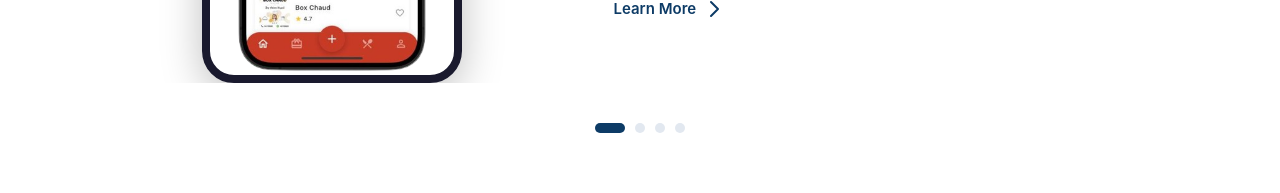
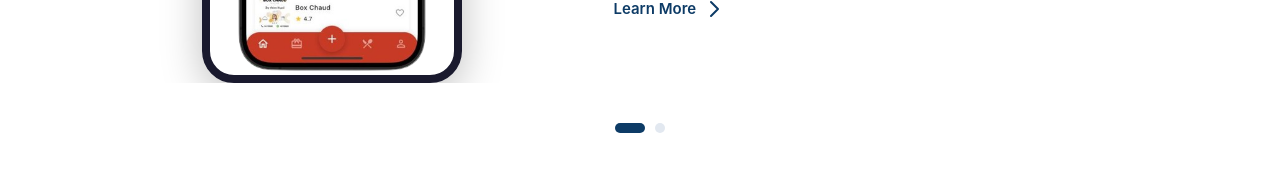
Before and after one commit to med-hamady/progre-tech, an Angular app: page / in a window 1280 px wide. Shown: the part 4240-4433 px from the top of the page. Built offline with nearby package versions, Linux system fonts and the light colour scheme.

Commit message:
feat: Remove Bachalor App and Archify from featured projects

```diff
--- a/src/app/components/case-studies/case-studies.ts
+++ b/src/app/components/case-studies/case-studies.ts
@@ -40,17 +40,6 @@ export class CaseStudiesComponent {
       deviceType: 'mobile'
     },
     {
-      title: 'Bachalor App',
-      category: 'Software Development • Mobile Development',
-      description: 'Comprehensive Mobile App for university students for english learning.',
-      image: '/projects/Bachalor_App.png',
-      technologies: ['Flutter', 'Firebase', 'Firebase Database', 'Cloud Storage'],
-      link: '#contact',
-      year: '2024',
-      status: 'in-progress',
-      deviceType: 'mobile'
-    },
-    {
       title: 'FacGame',
       category: 'Software Development • Web Development',
       description: 'A gamified web app that helps medical students learn smarter through interactive QCMs, lessons, videos, and challenges — turning revision into an engaging experience.',
@@ -59,17 +48,6 @@ export class CaseStudiesComponent {
       link: '#contact',
       year: '2025',
       client: 'Client',
-      status: 'completed',
-      deviceType: 'web'
-    },
-    {
-      title: 'Archify',
-      category: 'Web Development • E-Learning Platform',
-      description: 'Archify is a learning platform that provides access to past exams with detailed video explanations and solution documents, helping students understand, practice, and excel through real exam materials.',
-      image: '/projects/archify.png',
-      technologies: ['Angular', 'Node.js', 'PostgreSQL'],
-      link: '#contact',
-      year: '2024',
       status: 'completed',
       deviceType: 'web'
     },
```
